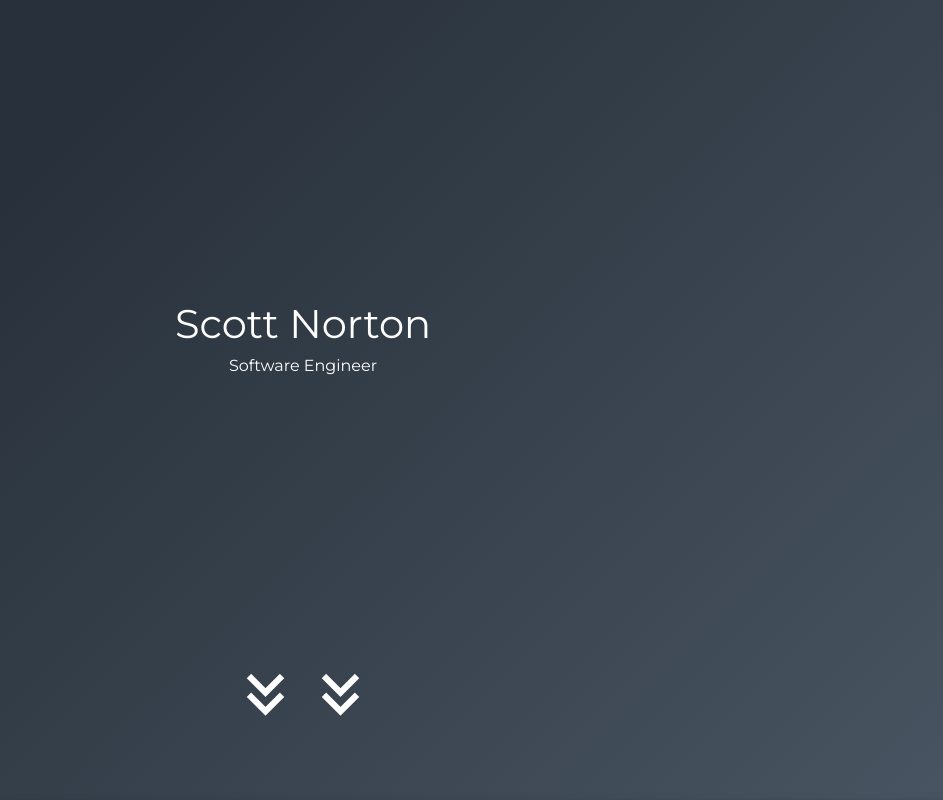
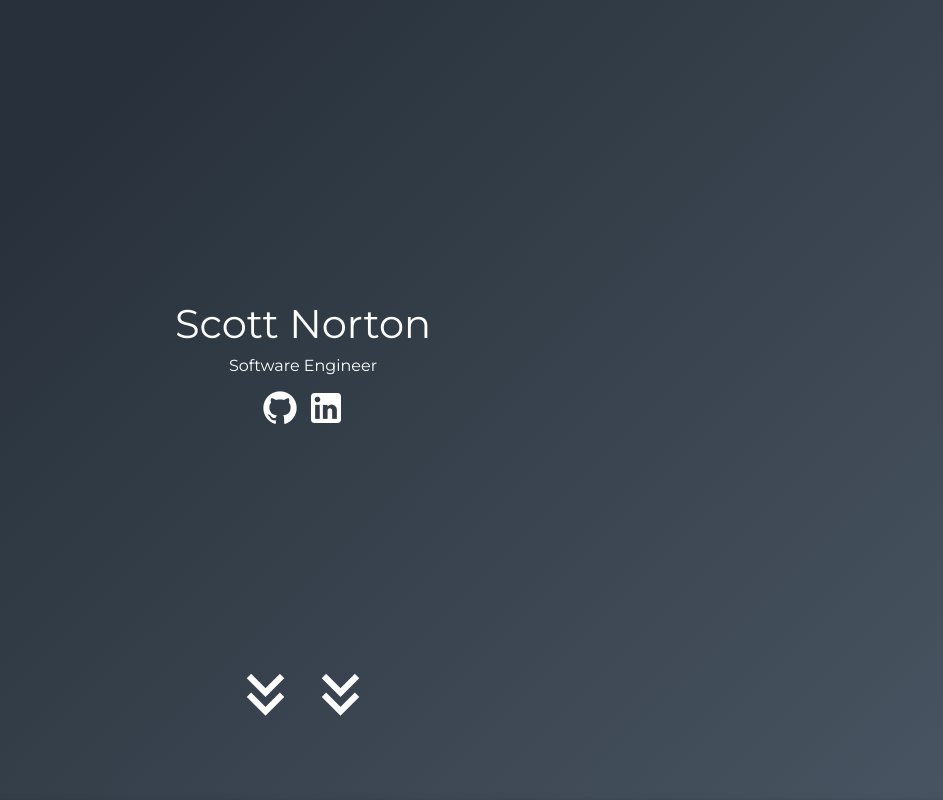
Before and after one commit to scottn12/Portfolio, a Vue app in the folder portfolio/: page / in a window 1280 px wide. Shown: the top 800 px of the page, without its empty margins (337-1280 px from the left). Built offline with nearby package versions, Linux system fonts and the light colour scheme.

Commit message:
fixed icons

```diff
--- a/portfolio/src/components/LandingPage.vue
+++ b/portfolio/src/components/LandingPage.vue
@@ -13,14 +13,14 @@
         </transition>
         <transition name="slideLeft">
           <div class="icons" v-if="showIcons">
-            <v-btn icon href="https://github.com/scottn12" target="_blank" style="margin-right: 10px;"><v-icon x-large color="white">mdi-github-circle</v-icon></v-btn>
-            <v-btn icon href="https://www.linkedin.com/in/scott-norton/" target="_blank"><v-icon x-large color="white">mdi-linkedin-box</v-icon></v-btn>
+            <v-btn icon href="https://github.com/scottn12" target="_blank" style="margin-right: 10px;"><v-icon x-large color="white">mdi-github</v-icon></v-btn>
+            <v-btn icon href="https://www.linkedin.com/in/scott-norton/" target="_blank"><v-icon x-large color="white">mdi-linkedin</v-icon></v-btn>
           </div>
         </transition>
         <div class="iconHolder" v-if="!showIcons">
           <div style="visibility: hidden;" class="icons" v-if="!showIcons">
-            <v-btn icon href="https://github.com/scottn12" target="_blank" style="margin-right: 10px;"><v-icon x-large color="white">mdi-github-circle</v-icon></v-btn>
-            <v-btn icon href="https://www.linkedin.com/in/scott-norton/" target="_blank"><v-icon x-large color="white">mdi-linkedin-box</v-icon></v-btn>
+            <v-btn icon href="https://github.com/scottn12" target="_blank" style="margin-right: 10px;"><v-icon x-large color="white">mdi-github</v-icon></v-btn>
+            <v-btn icon href="https://www.linkedin.com/in/scott-norton/" target="_blank"><v-icon x-large color="white">mdi-linkedin</v-icon></v-btn>
           </div>
         </div>
         <div class="downIcons">
```
